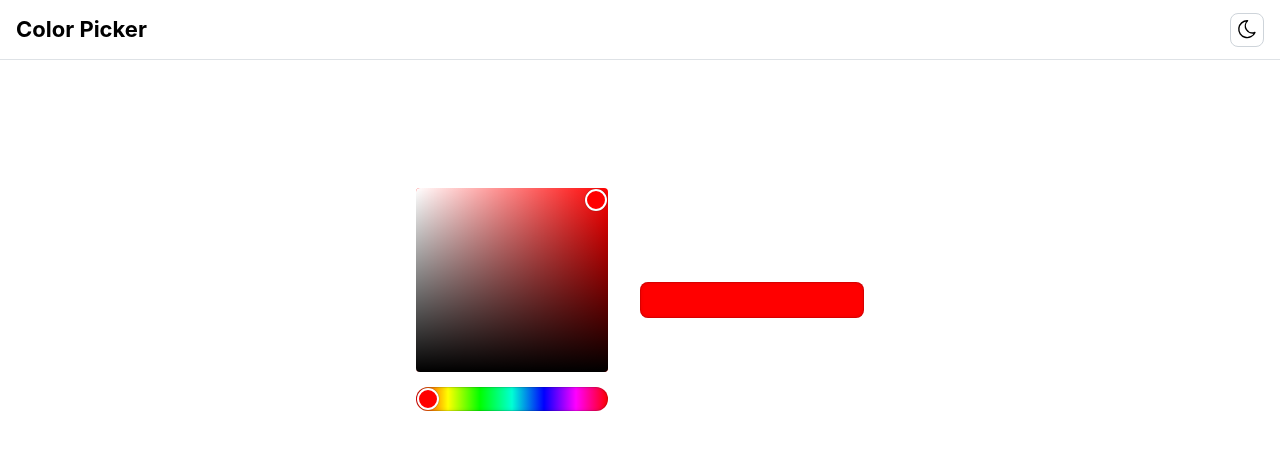
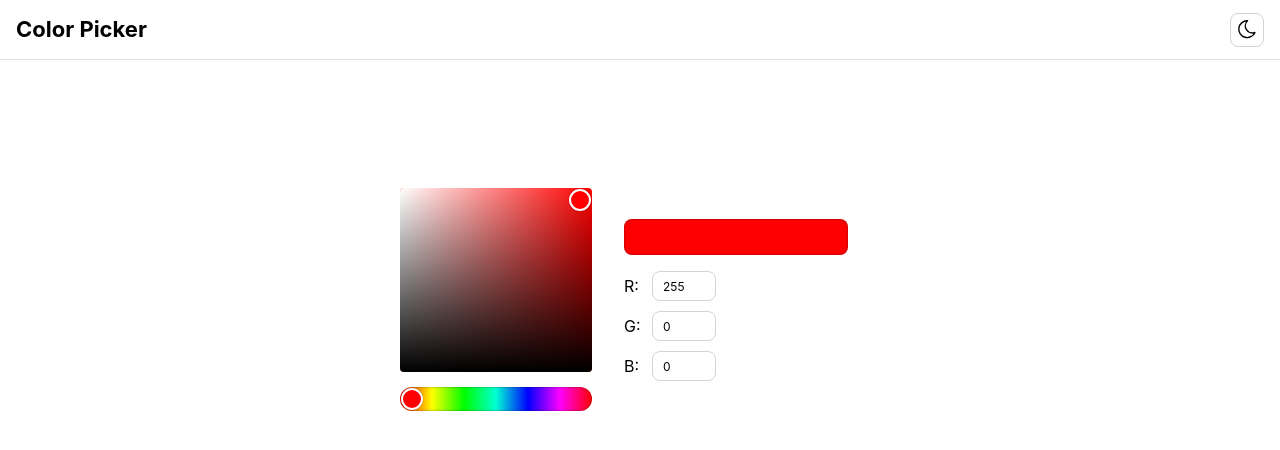
Before and after one commit to stuartstew/color-picker, a React (Vite) app: page / in a window 1280 px wide. Shown: the top 450 px of the page. Built offline with nearby package versions, Linux system fonts and the light colour scheme.

Commit message:
feat: add RGB input

```diff
--- /dev/null
+++ b/src/features/main/components/left-label.tsx
@@ -0,0 +1,16 @@
+import { Box, Group } from "@mantine/core";
+
+type Props = {
+  label: React.ReactNode;
+  w?: string | number;
+  children?: React.ReactNode;
+};
+
+export const LeftLabel = ({ label, w, children }: Props) => {
+  return (
+    <Group>
+      <Box w={w}>{label}</Box>
+      {children}
+    </Group>
+  );
+};
--- a/src/features/main/components/main.tsx
+++ b/src/features/main/components/main.tsx
@@ -1,15 +1,19 @@
-import { ColorSwatch, Container, Group } from "@mantine/core";
+import { ColorSwatch, Container, Group, Stack } from "@mantine/core";
 import { useRgb } from "../hooks/use-rgb";
 import { AdjustedColorPicker } from "./adjusted-color-picker";
+import { RgbInput } from "./rgb-input";
 
 export const Main = () => {
-  const { hex, setHex } = useRgb({ r: 255, g: 0, b: 0 });
+  const { rgb, hex, setRgb, setHex } = useRgb({ r: 255, g: 0, b: 0 });
 
   return (
     <Container size={768} py={128}>
       <Group justify="center" gap="xl">
         <AdjustedColorPicker value={`#${hex}`} onChange={(value) => setHex(value.replace("#", ""))} />
-        <ColorSwatch color={`#${hex}`} radius="md" w={224} h={36} />
+        <Stack h="100%" justify="space-between" w={256}>
+          <ColorSwatch color={`#${hex}`} radius="md" w={224} h={36} />
+          <RgbInput value={rgb} onChange={setRgb} />
+        </Stack>
       </Group>
     </Container>
   );
--- /dev/null
+++ b/src/features/main/components/non-negative-integer-input.tsx
@@ -0,0 +1,42 @@
+import { NumberInput } from "@mantine/core";
+import { useState } from "react";
+
+type Props = {
+  value: number;
+  onChange: (value: number) => void;
+  size?: string;
+  w?: string | number;
+  max: number;
+};
+
+export const NonNegativeIntegerInput = ({ value, onChange, size, w, max }: Props) => {
+  const [inputValue, setInputValue] = useState<number | string>("");
+  const [focused, setFocused] = useState(false);
+
+  const handleFocus = () => {
+    setInputValue(value);
+    setFocused(true);
+  };
+
+  const handleBlur = () => {
+    const clampedValue = typeof inputValue === "number" ? Math.min(inputValue, max) : 0;
+    onChange(clampedValue);
+    setFocused(false);
+  };
+
+  return (
+    <NumberInput
+      value={focused ? inputValue : value}
+      onChange={setInputValue}
+      onFocus={handleFocus}
+      onBlur={handleBlur}
+      size={size}
+      w={w}
+      max={max}
+      allowDecimal={false}
+      allowLeadingZeros={false}
+      allowNegative={false}
+      hideControls
+    />
+  );
+};
--- /dev/null
+++ b/src/features/main/components/rgb-input.tsx
@@ -0,0 +1,29 @@
+import { Stack } from "@mantine/core";
+import type { Rgb } from "../types/rgb";
+import { LeftLabel } from "./left-label";
+import { NonNegativeIntegerInput } from "./non-negative-integer-input";
+
+type Props = {
+  value: Rgb;
+  onChange: (value: Rgb) => void;
+};
+
+export const RgbInput = ({ value, onChange }: Props) => {
+  const handleChangeR = (r: number) => onChange({ ...value, r });
+  const handleChangeG = (g: number) => onChange({ ...value, g });
+  const handleChangeB = (b: number) => onChange({ ...value, b });
+
+  return (
+    <Stack gap="xs">
+      <LeftLabel label="R:" w="sm">
+        <NonNegativeIntegerInput size="xs" w={64} max={255} value={value.r} onChange={handleChangeR} />
+      </LeftLabel>
+      <LeftLabel label="G:" w="sm">
+        <NonNegativeIntegerInput size="xs" w={64} max={255} value={value.g} onChange={handleChangeG} />
+      </LeftLabel>
+      <LeftLabel label="B:" w="sm">
+        <NonNegativeIntegerInput size="xs" w={64} max={255} value={value.b} onChange={handleChangeB} />
+      </LeftLabel>
+    </Stack>
+  );
+};
```
